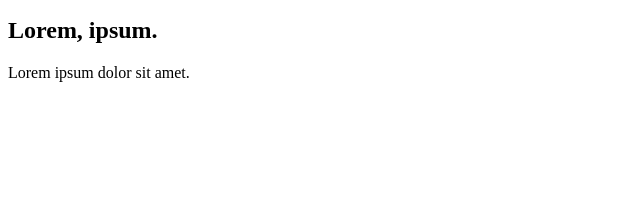
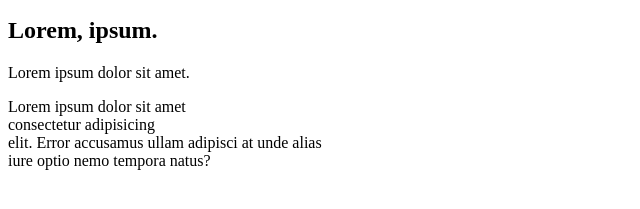
Before and after one commit to Bilay856/baya, a plain HTML site: page index.html in a window 1280 px wide. Shown: the part 101-310 px from the top of the page, without its empty margins (0-640 px from the left). Drawn offline with Linux system fonts and the light colour scheme.

Commit message:
fort commit

```diff
--- a/index.html
+++ b/index.html
@@ -12,5 +12,13 @@
     <div>
         <p>Lorem ipsum dolor sit amet.</p>
     </div>
+    <div>
+        <div>
+            <p>Lorem ipsum dolor sit amet <br>
+                 consectetur adipisicing <br>
+                  elit. Error accusamus ullam adipisci at unde alias <br>
+                   iure optio nemo tempora natus?</p>
+        </div>
+    </div>
 </body>
 </html>
```
